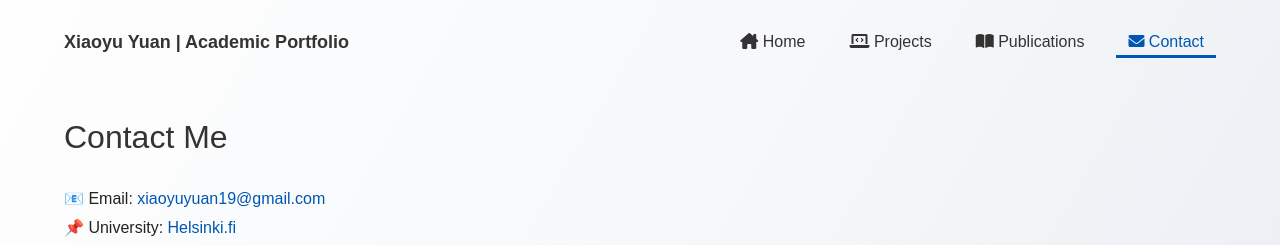
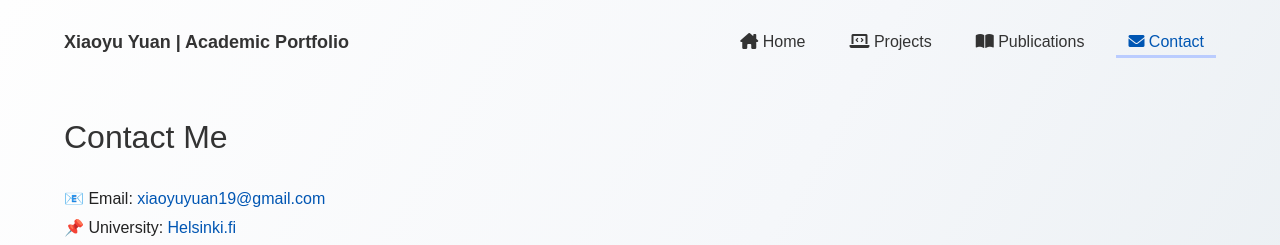
Before and after one commit to XiaoyuYuan19/portfolio, a Jekyll site: the page built from contact.md, in a window 1280 px wide. Shown: the top 245 px of the page. Built offline with Jekyll 4.4.1, drawn with Linux system fonts in a browser that asks for light colours.

Commit message:
Update style.css

```diff
--- a/assets/css/style.css
+++ b/assets/css/style.css
@@ -182,7 +182,7 @@ body.projects .navbar a[href*="portfolio/projects"],
 body.publications .navbar a[href*="portfolio/publications"],
 body.contact .navbar a[href*="portfolio/contact"] {
     color: #0056b3;
-    border-bottom: 3px solid #0056b3; /* 当前页面下划线保持亮起 */
+    border-bottom: 3px solid #B4C8FFE6; /* 当前页面下划线保持亮起 */
 }
 
 /* 🌙 夜间模式优化 */
```
